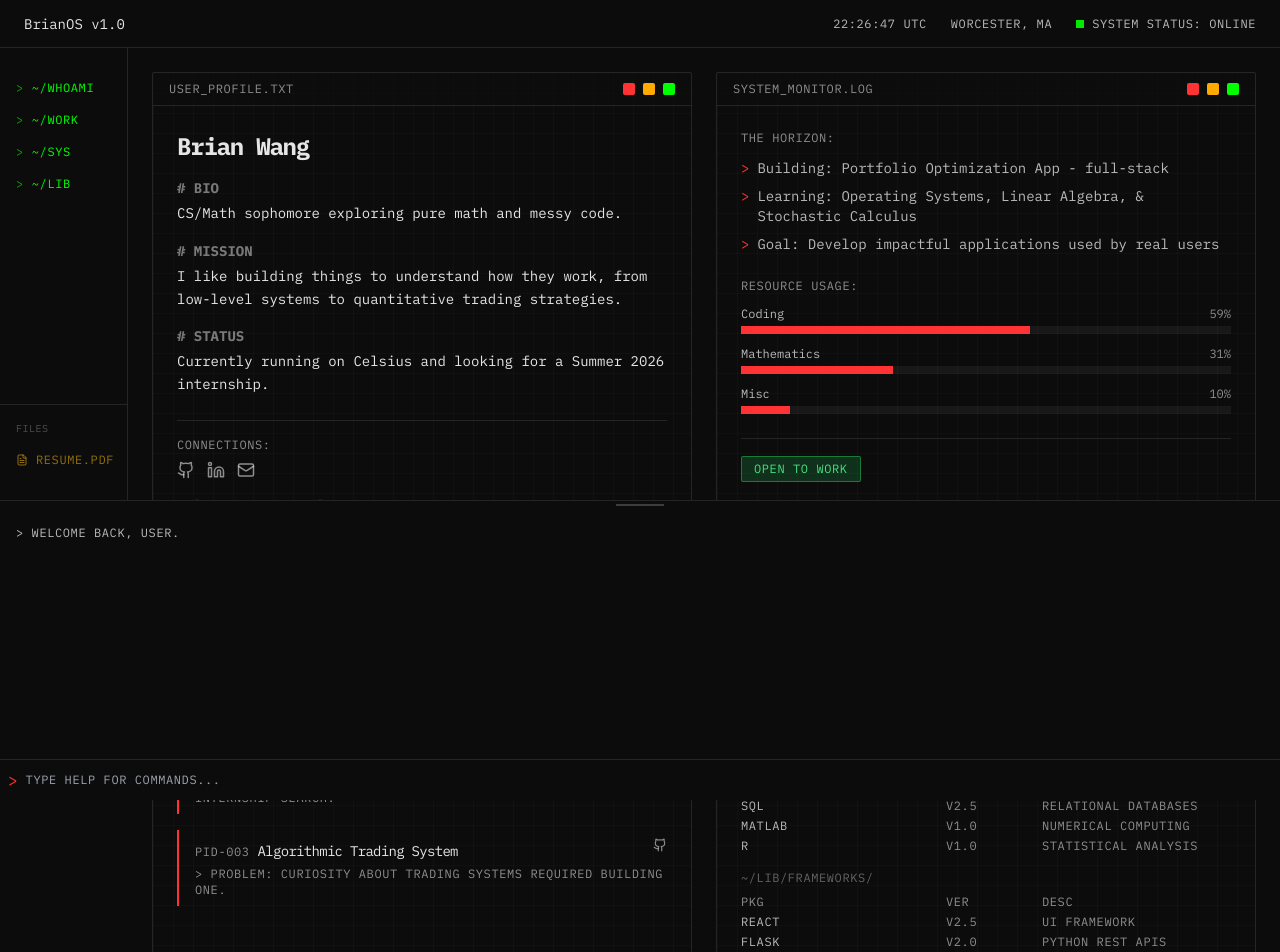
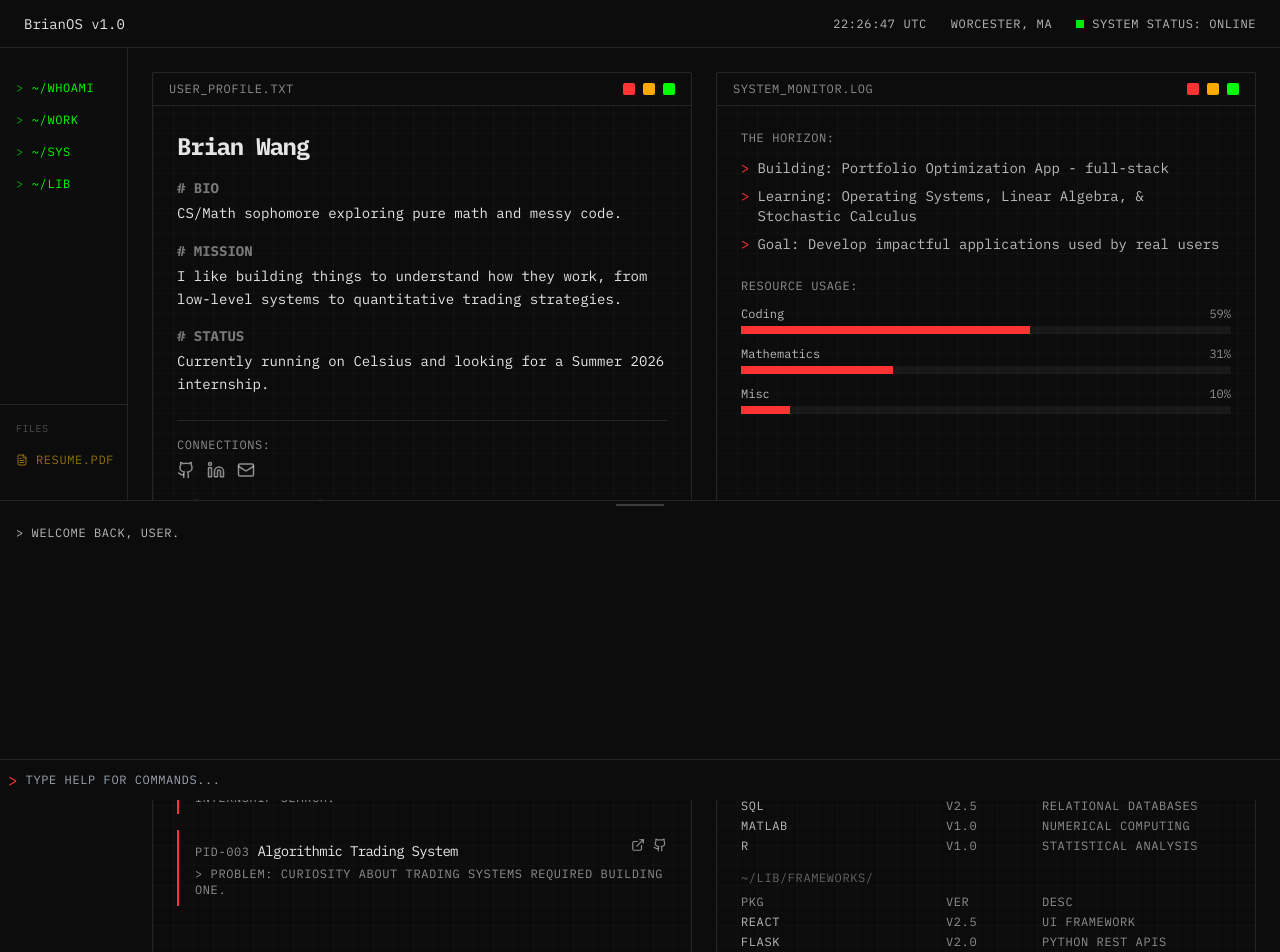
Before and after one commit to bwang257/bwang257.github.io, a React (Vite) app: page / in a window 1280 px wide. Shown: the top 952 px of the page. Built offline with nearby package versions, Linux system fonts and the light colour scheme.

Commit message:
Removed Targeting Quant and SWE roles button

```diff
--- a/src/App.jsx
+++ b/src/App.jsx
@@ -276,15 +276,6 @@ const SystemMonitorWindow = () => {
             </div>
           </div>
         </div>
-        <div className="pt-4 border-t border-white/10">
-          <motion.div
-            onHoverStart={() => setHoveredStatus(true)}
-            onHoverEnd={() => setHoveredStatus(false)}
-            className="px-3 py-1 bg-green-500/20 border border-green-500/50 rounded-sm text-xs text-green-400 font-mono inline-block uppercase tracking-wider"
-          >
-            {hoveredStatus ? "Targeting: Quant & Swe Roles" : "Open to Work"}
-          </motion.div>
-      </div>
     </div>
 );
 };
@@ -313,6 +304,7 @@ const RunningServicesWindow = () => {
       pid: "PID-003",
       name: "Algorithmic Trading System",
       problem: "Curiosity about trading systems required building one.",
+      link: "https://digital.wpi.edu/concern/student_works/nz806420r?locale=en",
       github: "https://github.com/bwang257/IQP-2524-Stock-Market-Simulation",
       access: "public"
     }
```
